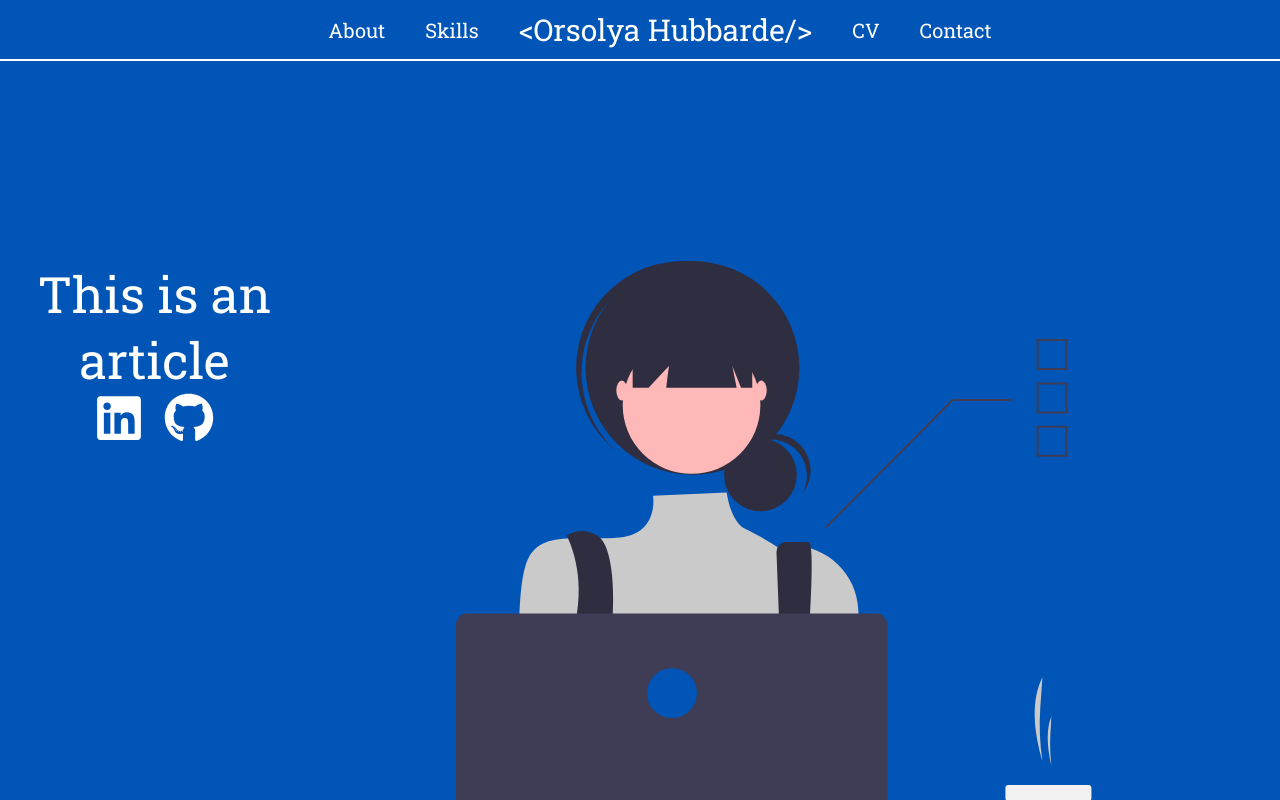
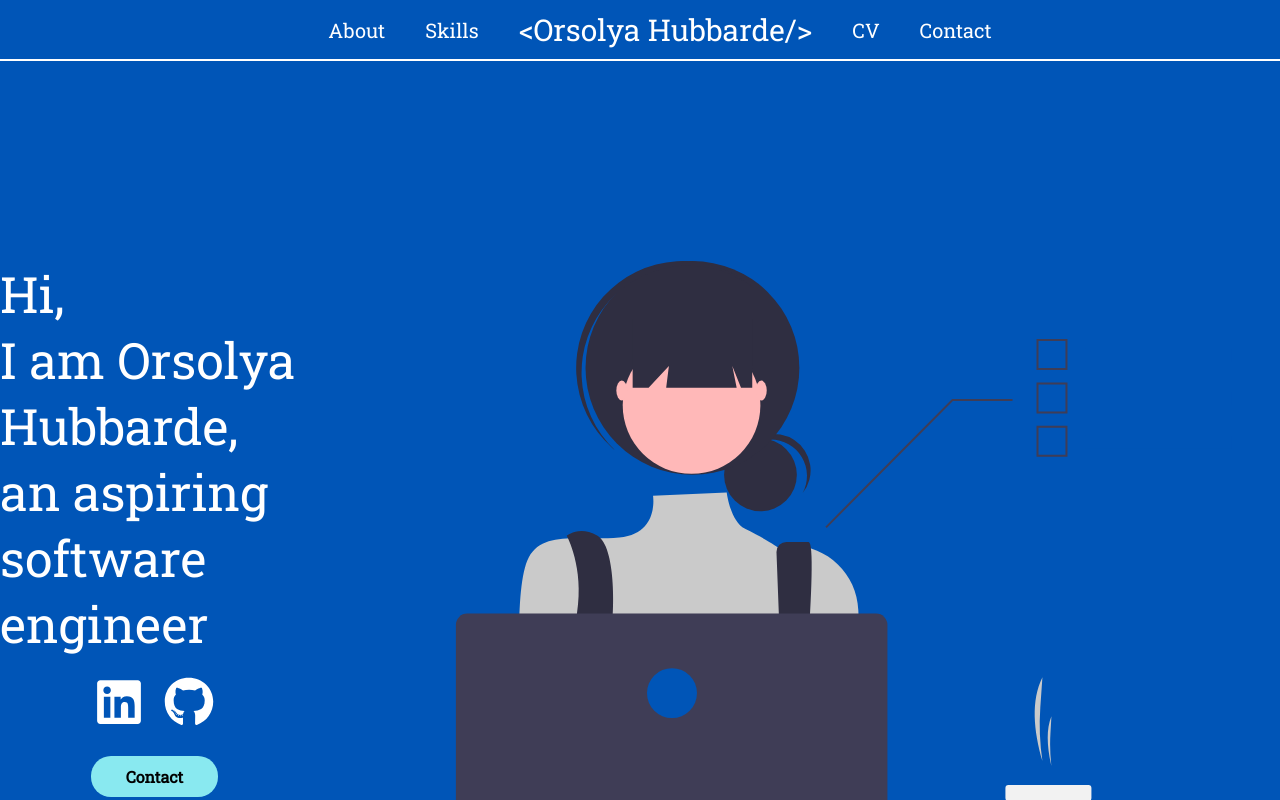
Before and after one commit to pokica1/Portfolio, a React (Create React App) app: page / in a window 1280 px wide. Shown: the top 800 px of the page. Built offline with nearby package versions, Linux system fonts and the light colour scheme.

Commit message:
homePage tidied up, added a welcome message

```diff
--- a/src/Pages/HomePage/HomePage.css
+++ b/src/Pages/HomePage/HomePage.css
@@ -8,8 +8,14 @@
 .article {
 	font-size: 50px;
 	color: white;
+	text-align: left;
+	margin-bottom: 20px;
 }
 
 a {
 	margin: 10px;
 }
+
+.logoContainer {
+	margin-bottom: 20px;
+}
--- a/src/Pages/HomePage/HomePage.js
+++ b/src/Pages/HomePage/HomePage.js
@@ -9,7 +9,9 @@ const HomePage = () => (
 	<PageContent>
 		<div className="homePage-container">
 			<div className="articleContainer">
-				<div className="article">This is an article</div>
+				<div className="article">
+					Hi, <br /> I am Orsolya Hubbarde, <br /> an aspiring software engineer
+				</div>
 				<div className="logoContainer">
 					<a
 						href="https://www.linkedin.com/in/orsolya-hubbarde/"
@@ -22,15 +24,15 @@ const HomePage = () => (
 						<FaGithub color="white" size="50px" />
 					</a>
 				</div>
+				<NavLink to="/contact">
+					<Button text="Contact" />
+				</NavLink>
 			</div>
 
 			<div className="image">
 				<img src="homePageImage.svg" alt="woman with a laptop" />
 			</div>
 		</div>
-		<NavLink to="/contact">
-			<Button text="Contact" />
-		</NavLink>
 	</PageContent>
 );
 
```
